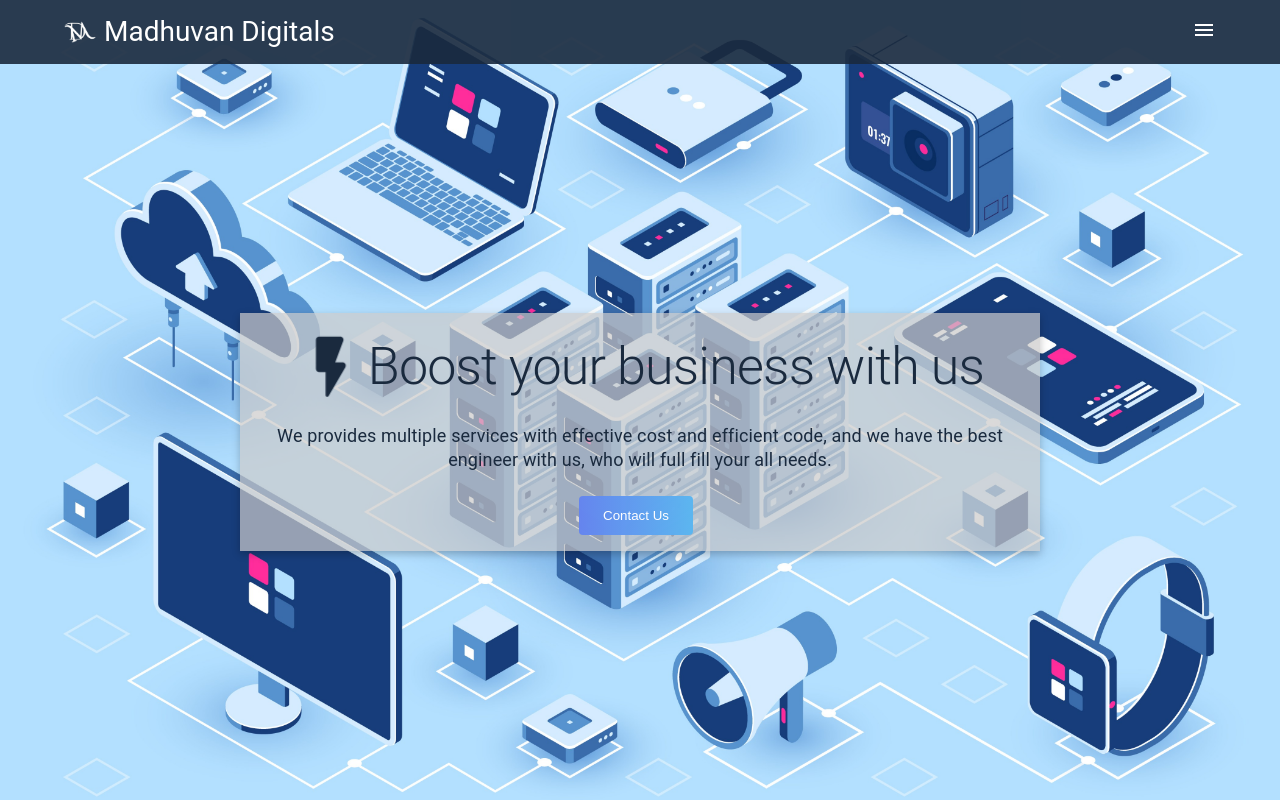
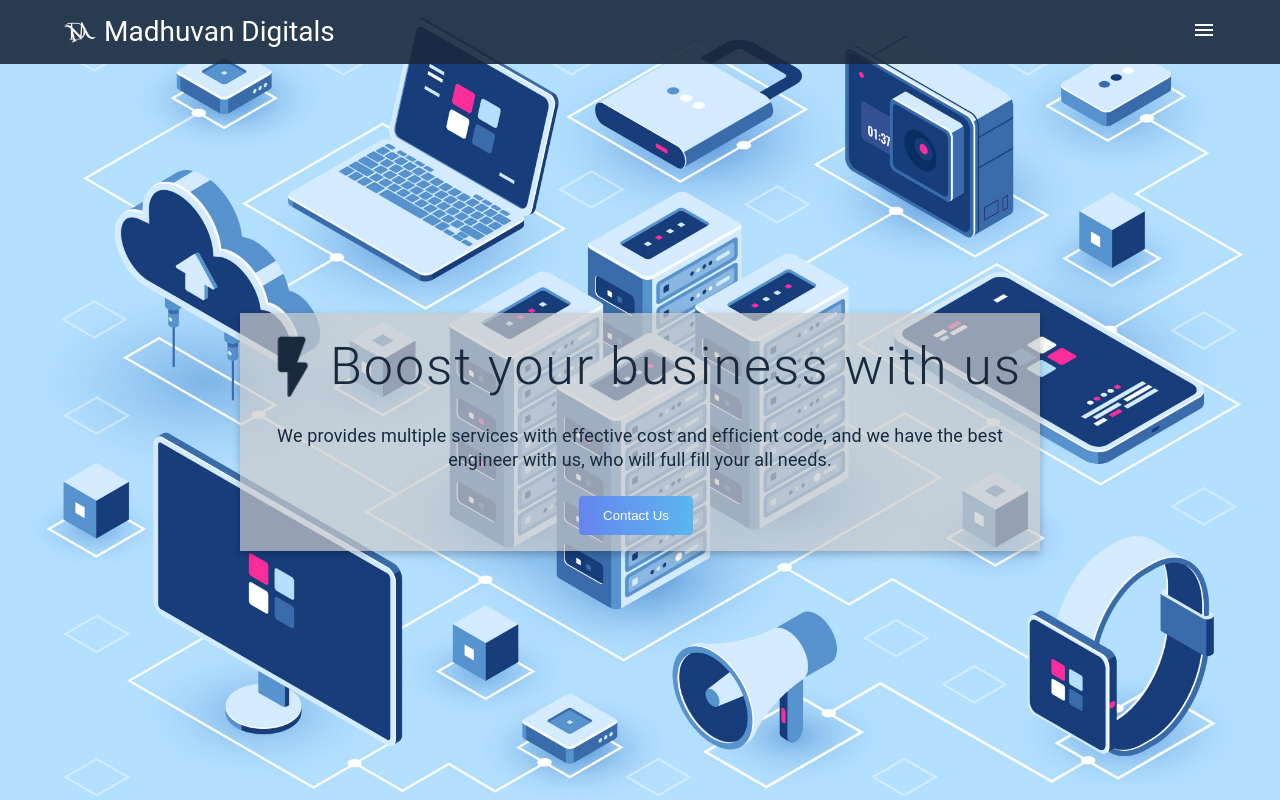
Before and after one commit to himanshujain-044/portfolio, a React (Create React App) app: page / in a window 1280 px wide. Shown: the top 800 px of the page. Built offline with nearby package versions, Linux system fonts and the light colour scheme.

Commit message:
fix: landing title

```diff
--- a/src/pages/LandingPage/LandingView/LandingView.jsx
+++ b/src/pages/LandingPage/LandingView/LandingView.jsx
@@ -39,6 +39,7 @@ const LandingView = () => {
             variant="h1"
             sx={{
               fontSize: landingView.titleFS,
+              letterSpacing: "2px",
             }}
           >
             Boost your business with us
--- a/src/pages/LandingPage/ServicesAndStrategies/ServicesAndStrategies.jsx
+++ b/src/pages/LandingPage/ServicesAndStrategies/ServicesAndStrategies.jsx
@@ -11,7 +11,7 @@ const ServicesAndStrategies = () => {
   const [cardRef, inViewCard] = useInView({ threshold: 0 });
   const [strategiesRef, inViewStrategies] = useInView({ threshold: 0 });
   return (
-    <div className={"services-container"} ref={cardRef}>
+    <div className={"services-container"}>
       <Typography
         variant="h3"
         sx={{ fontSize: sectionTitleFS }}
@@ -36,6 +36,7 @@ const ServicesAndStrategies = () => {
           "services-container__grid",
           inViewCard && "cards-animation"
         )}
+        ref={cardRef}
       >
         {services.map((service) => {
           return (
```
